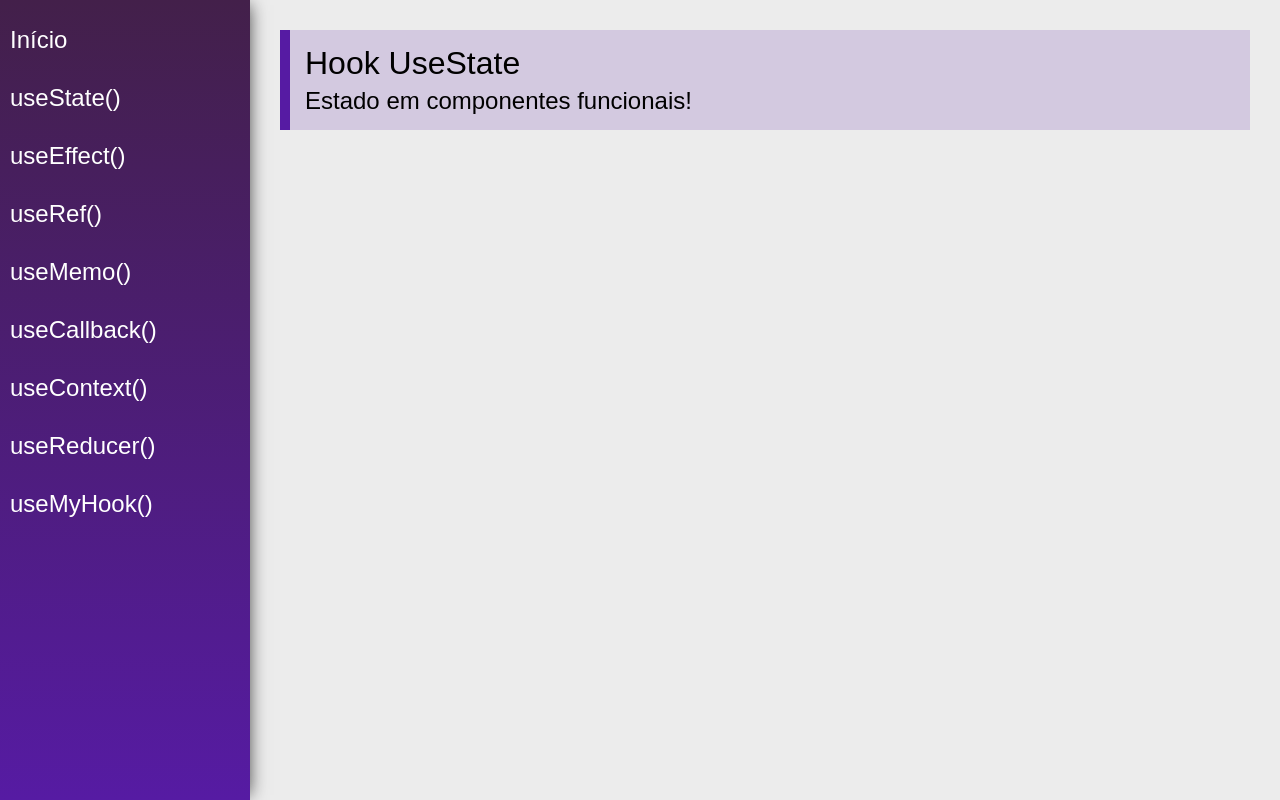
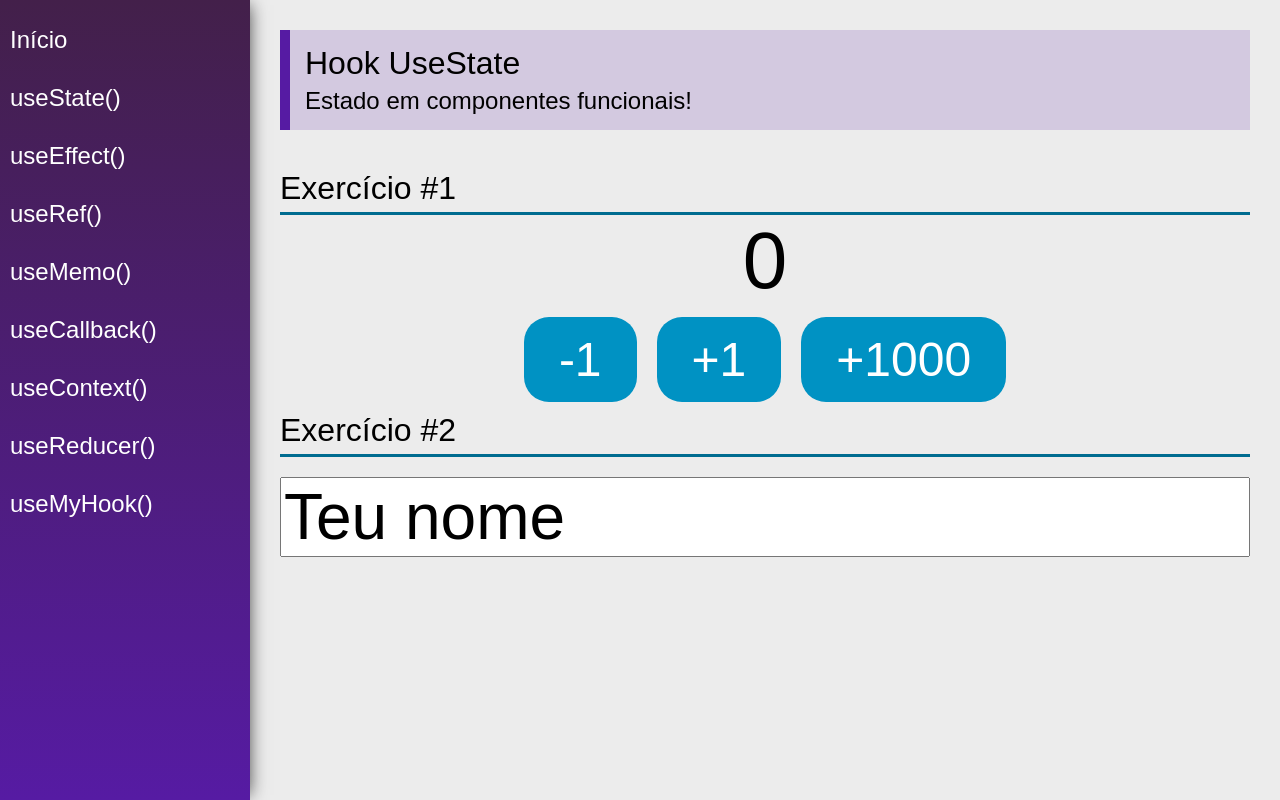
Before and after one commit to gabriel-saraiva-flooxai/react-5-hooks, a React (Create React App) app: page /useState in a window 1280 px wide. Built offline with nearby package versions, Linux system fonts and the light colour scheme.

Commit message:
feat: useState

```diff
--- a/src/views/examples/UseState.jsx
+++ b/src/views/examples/UseState.jsx
@@ -1,13 +1,34 @@
-import React from 'react'
+import React, { useState } from 'react'
 import PageTitle from '../../components/layout/PageTitle'
+import SectionTitle from '../../components/layout/SectionTitle'
 
 const UseState = (props) => {
+    const [count, setCount] = useState(0)
+    const [name, setName] = useState("Teu nome")
+
     return (
         <div className="UseState">
             <PageTitle
                 title="Hook UseState"
                 subtitle="Estado em componentes funcionais!"
             />
+
+            <SectionTitle title="Exercício #1" />
+            <div className="center">
+                <span className="text">{count}</span>
+                <div>
+                    <button className="btn"
+                    onClick={() => setCount(count - 1)}>-1</button>
+                    <button className="btn"
+                    onClick={() => setCount(count + 1)}>+1</button>
+                    <button className="btn"
+                    onClick={() => setCount(current => current +1000)}>+1000</button>
+                </div>
+            </div>
+
+            <SectionTitle title="Exercício #2" />
+            <input type="text" className="input"
+                value={name} onChange={e => setName(e.target.value)} />
         </div>
     )
 }
```
